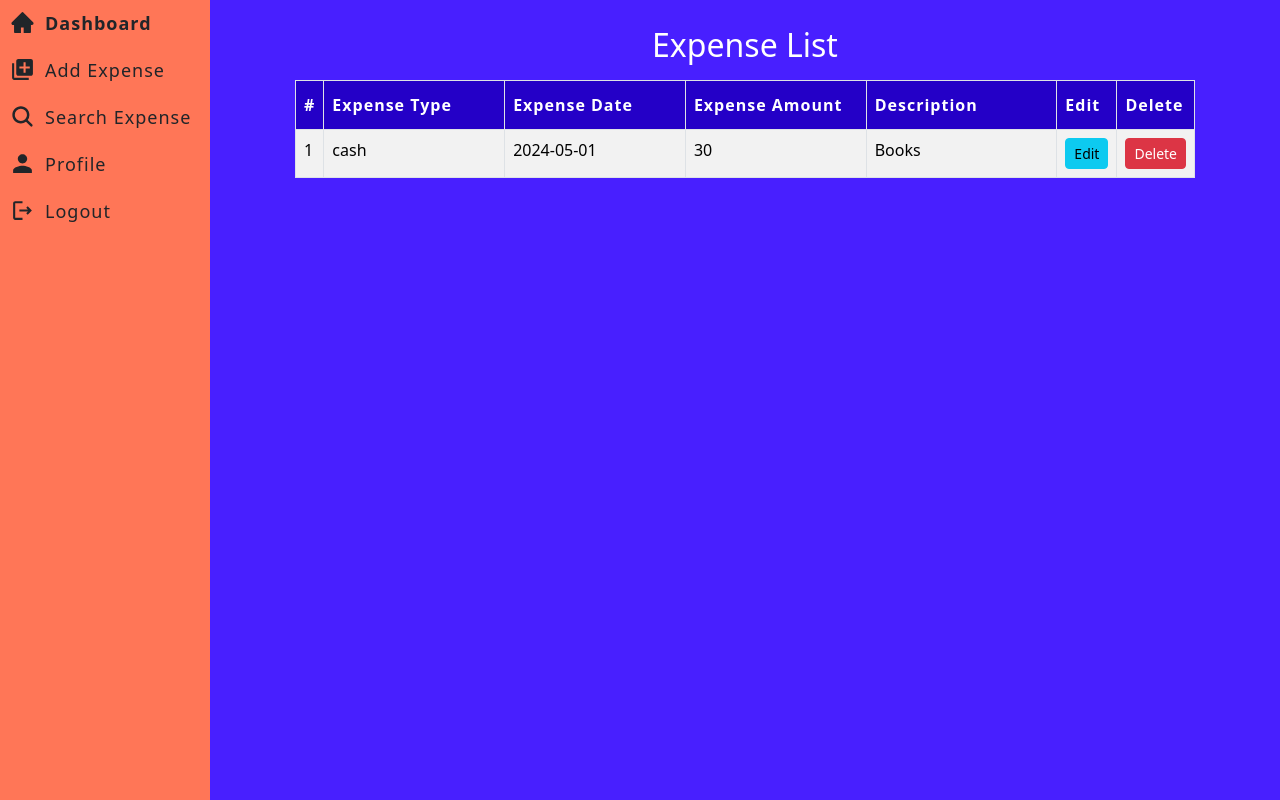
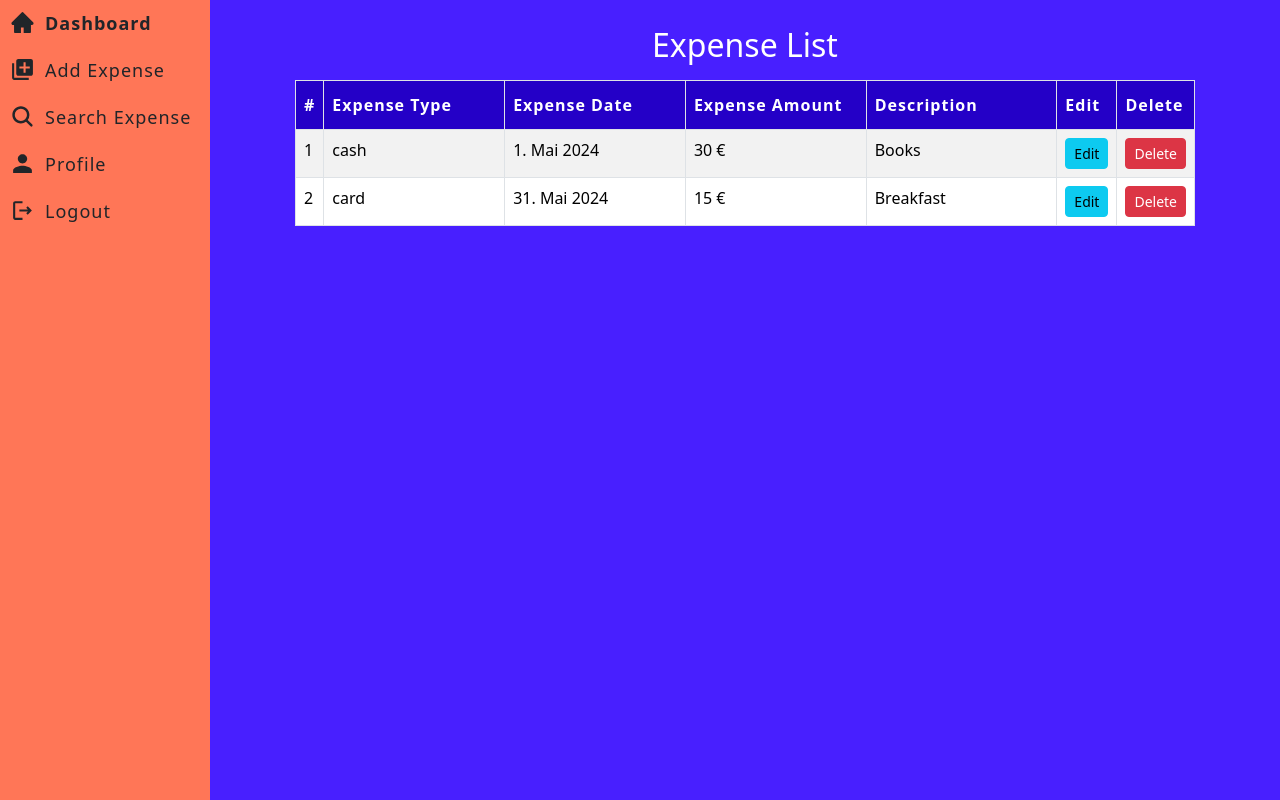
Before and after one commit to nastja4/budget-manager-app-react-typescript, a React (Vite) app: page / in a window 1280 px wide. Built offline with nearby package versions, Linux system fonts and the light colour scheme; data requests are answered from the project's data file; the HTML template or start-up script is replaced by a standard one.

Commit message:
Adds func getFormattedPrice, getFormatttedDate, getShortDescription (utils) to ExpenseTable

```diff
--- a/db.json
+++ b/db.json
@@ -6,6 +6,13 @@
       "expense_amount": "30",
       "description": "Books",
       "id": 1
+    },
+    {
+      "expense_type": "card",
+      "expense_date": "2024-05-31",
+      "expense_amount": "15",
+      "description": "Breakfast",
+      "id": 2
     }
   ]
 }
--- a/src/components/expense-form/ExpenseForm.tsx
+++ b/src/components/expense-form/ExpenseForm.tsx
@@ -44,13 +44,12 @@ const ExpenseForm: FC<ExpenseFormProps> = ({ onSubmitForm, expense }) => {
         // reset for add expense
         reset();
       }
-
       setErrorMsg("");
       setSuccessMsg(`Expense ${expense ? "updated" : "added"} successfuly.`);
       setTimeout(() => {
         setSuccessMsg("");
         navigate("/");
-      }, 3000);
+      }, 2000);
       // console.log("success");
     } else {
       setSuccessMsg("");
--- a/src/components/expense-list/ExpenseTable.tsx
+++ b/src/components/expense-list/ExpenseTable.tsx
@@ -5,6 +5,11 @@ import "./ExpensesTable.css";
 import { Link } from "react-router-dom";
 import axios from "axios";
 import { BASE_API_URL } from "../../utils/constants";
+import {
+  getFormattedPrice,
+  getFormatttedDate,
+  getShortDescription,
+} from "../../utils/functions";
 
 interface ExpenseTableProps {
   expenses: Expense[];
@@ -58,12 +63,22 @@ const ExpenseTable: FC<ExpenseTableProps> = ({ expenses, handleRefresh }) => {
                 <tr key={id}>
                   <td>{index + 1}</td>
                   <td className="expense-item">{expense_type}</td>
-                  <td className="expense-item">{expense_date}</td>
-                  <td className="expense-item">{expense_amount}</td>
-                  <td className="expense-item">{description}</td>
+                  <td className="expense-item">
+                    {getFormatttedDate(expense_date)}
+                  </td>
+                  <td className="expense-item">
+                    {getFormattedPrice(expense_amount)}
+                  </td>
+                  <td className="expense-item" title={description}>
+                    {getShortDescription(description)}
+                  </td>
                   <td>
                     <Link to={`/edit/${id}`}>
-                      <Button variant="info" size="sm">
+                      <Button
+                        variant="info"
+                        size="sm"
+                        // className="button btn-edit"
+                      >
                         Edit
                       </Button>
                     </Link>
@@ -73,6 +88,7 @@ const ExpenseTable: FC<ExpenseTableProps> = ({ expenses, handleRefresh }) => {
                       variant="danger"
                       size="sm"
                       onClick={() => handleDelete(id)}
+                      // className="button btn-delete"
                     >
                       Delete
                     </Button>
--- a/src/utils/constants.ts
+++ b/src/utils/constants.ts
@@ -1 +1,2 @@
 export const BASE_API_URL = "http://localhost:4000/expenses";
+export const MAX_CHARACTER_DESCRIPTION_LENGTH = 20;
--- /dev/null
+++ b/src/utils/functions.ts
@@ -0,0 +1,25 @@
+import { MAX_CHARACTER_DESCRIPTION_LENGTH } from "./constants";
+
+export const getFormatttedDate = (date: string) => {
+  return new Date(date).toLocaleDateString("de-DE", {
+    year: "numeric",
+    month: "short",
+    day: "numeric",
+  });
+};
+
+export const getFormattedPrice = (price: string) => {
+  const euro = new Intl.NumberFormat("de-DE", {
+    style: "currency",
+    currency: "EUR",
+    maximumFractionDigits: 0,
+    minimumFractionDigits: 0,
+  });
+  return euro.format(+price);
+};
+
+export const getShortDescription = (description: string) => {
+  return `${description.slice(0, MAX_CHARACTER_DESCRIPTION_LENGTH)}${
+    description.length > MAX_CHARACTER_DESCRIPTION_LENGTH ? "..." : ""
+  }`;
+};
```
Also changed, not shown: .~db.json (added, +18 -0 lines).
